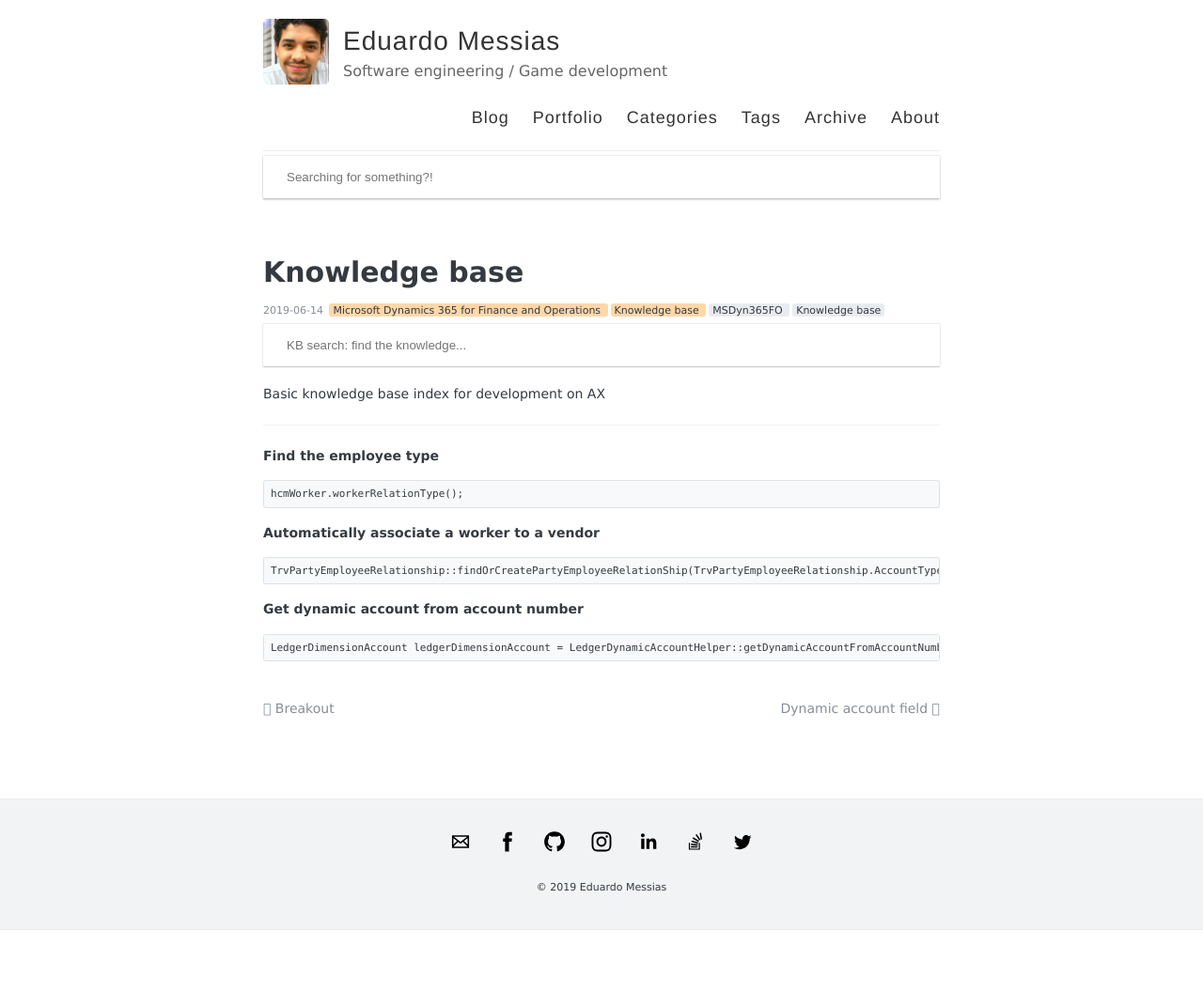
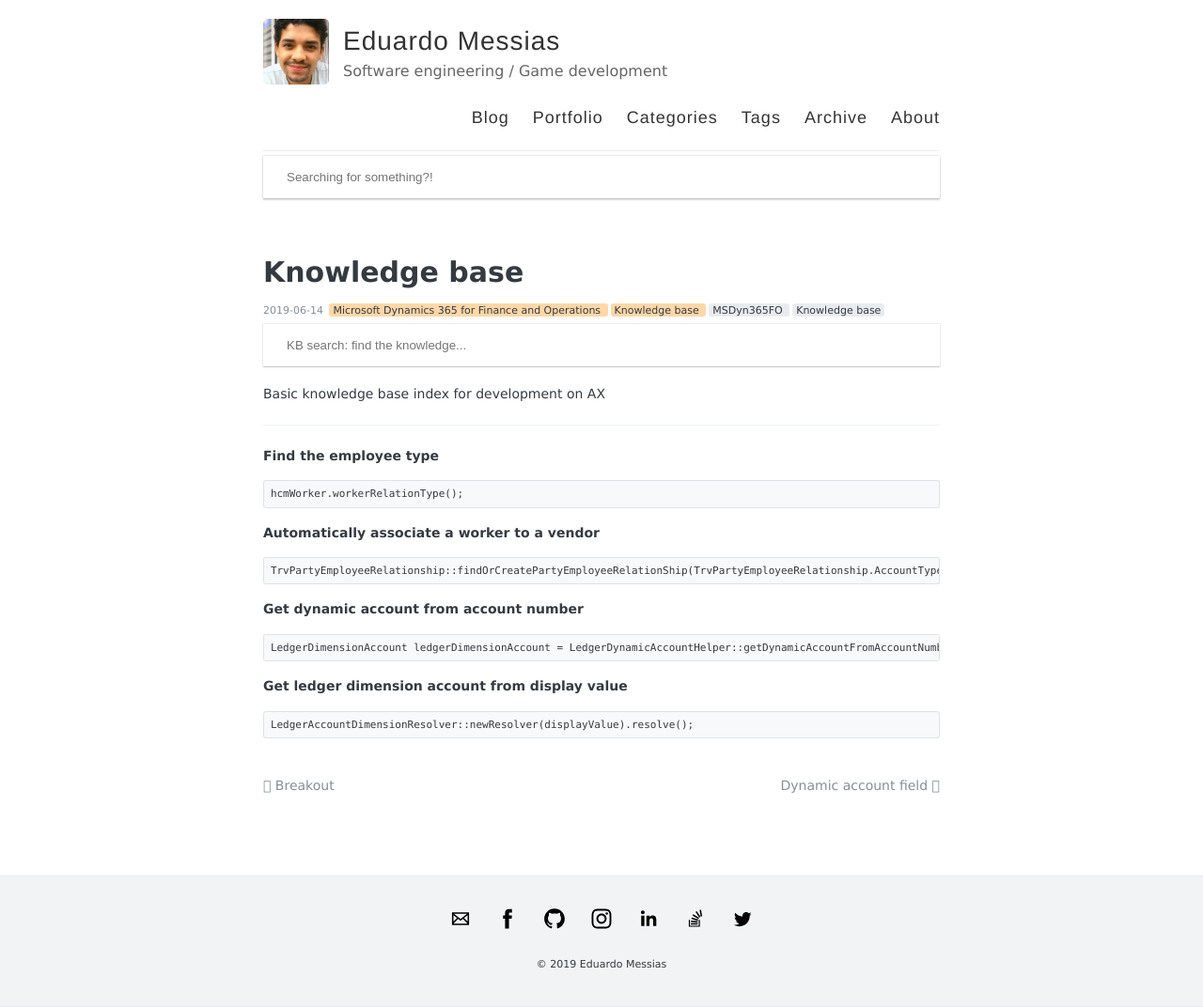
Before and after one commit to eduardomessias/eduardomessias.github.io, a Jekyll site: the page built from _posts/2019-06-14-ms-dyn-365-fo-knowledge-base.md, in a window 1280 px wide. Shown: the whole page at 94% size. Built offline with Jekyll 4.4.1, drawn with Linux system fonts in a browser that asks for light colours; before the commit the page ends 990 px from its top, so only the background shows below that.

Commit message:
Update 2019-06-14-ms-dyn-365-fo-knowledge-base.md

````diff
--- a/_posts/2019-06-14-ms-dyn-365-fo-knowledge-base.md
+++ b/_posts/2019-06-14-ms-dyn-365-fo-knowledge-base.md
@@ -27,3 +27,8 @@ TrvPartyEmployeeRelationship::findOrCreatePartyEmployeeRelationShip(TrvPartyEmpl
 ```
 LedgerDimensionAccount ledgerDimensionAccount = LedgerDynamicAccountHelper::getDynamicAccountFromAccountNumber(accountNum, LedgerAccountACType::Vend);
 ```
+
+**Get ledger dimension account from display value**
+```
+LedgerAccountDimensionResolver::newResolver(displayValue).resolve();
+```
````
